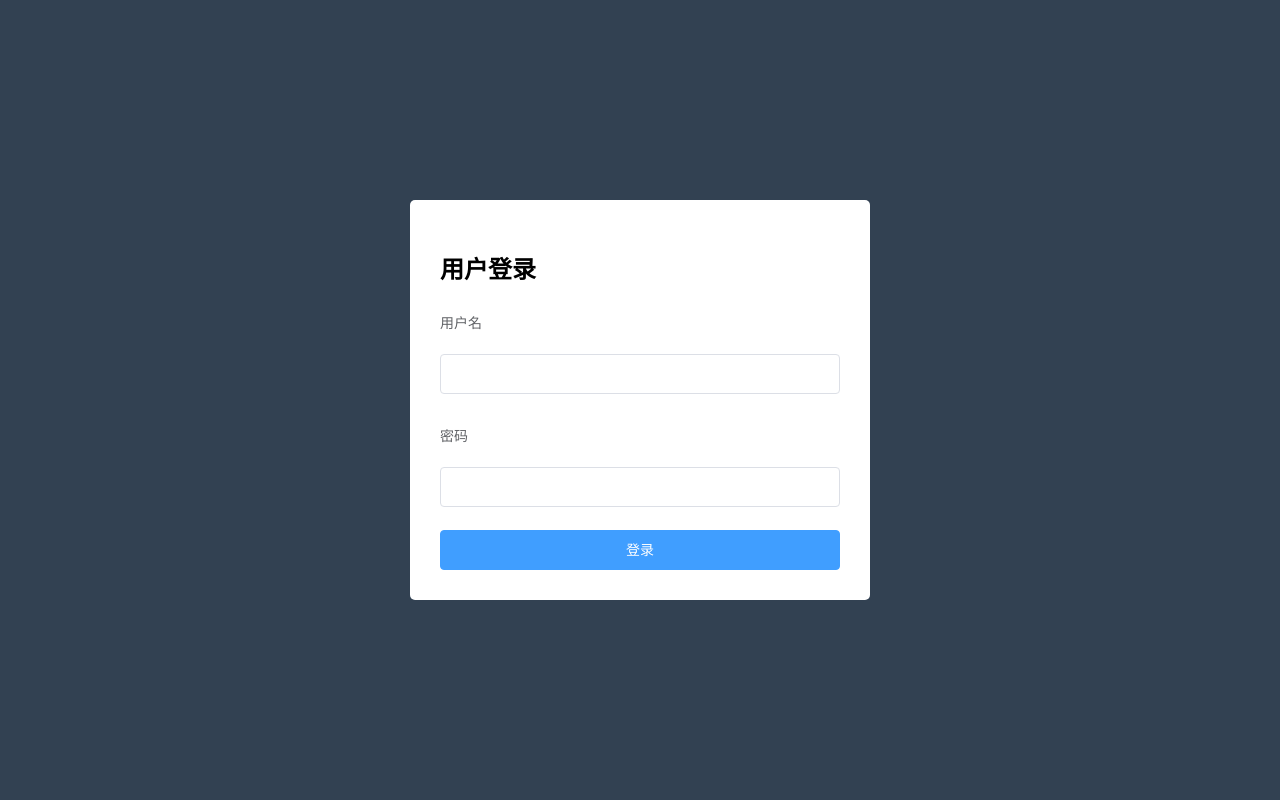
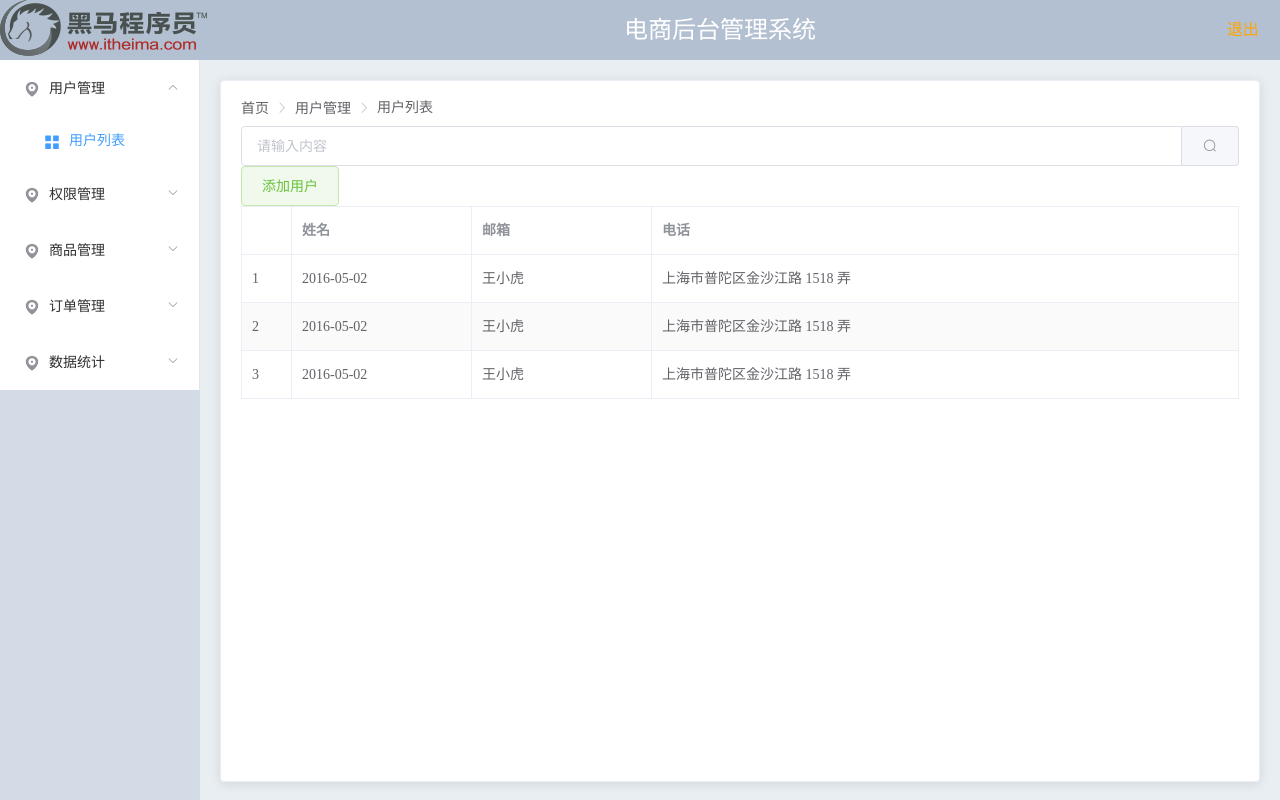
Before and after one commit to BaiHe73/my_store, a Vue app: page /#/users in a window 1280 px wide. Before the commit this address led to /#/login. Built offline with nearby package versions, Linux system fonts and the light colour scheme; sample sign-in values are in the browser's storage; the HTML template or start-up script is replaced by a standard one.

Commit message:
表格基本布局搭建

```diff
--- a/src/views/users/users.vue
+++ b/src/views/users/users.vue
@@ -1,13 +1,90 @@
 <template>
-  <div>
-    users
-  </div>
+  <el-card class="box-card">
+    <!-- 面包屑组件 -->
+    <el-breadcrumb separator-class="el-icon-arrow-right">
+      <el-breadcrumb-item>首页</el-breadcrumb-item>
+      <el-breadcrumb-item>用户管理</el-breadcrumb-item>
+      <el-breadcrumb-item>用户列表</el-breadcrumb-item>
+    </el-breadcrumb>
+    <!-- 搜索框 -->
+    <el-row class="searchRow">
+      <el-col :span="24">
+        <el-input placeholder="请输入内容" class="search">
+          <el-button slot="append" icon="el-icon-search"></el-button>
+        </el-input>
+        <el-button type="success" plain>添加用户</el-button>
+      </el-col>
+    </el-row>
+    <!-- 表格 -->
+    <el-table
+      :data="tableData"
+      border
+      stripe
+      style="width: 100%">
+      <el-table-column
+        type="index"
+        width="50">
+      </el-table-column>
+      <el-table-column
+        prop="name"
+        label="姓名"
+        width="180">
+      </el-table-column>
+      <el-table-column
+        prop="email"
+        label="邮箱"
+        width="180">
+      </el-table-column>
+      <el-table-column
+        prop="mobile"
+        label="电话">
+      </el-table-column>
+      <!-- <el-table-column
+        prop="do"
+        label="操作">
+        <el-button type="primary" icon="el-icon-edit"></el-button>
+        <el-button type="primary" icon="el-icon-share"></el-button>
+        <el-button type="primary" icon="el-icon-delete"></el-button>
+      </el-table-column> -->
+
+    </el-table>
+  </el-card>
 </template>
 
 <script>
-
+export default {
+  data() {
+    return {
+      tableData: [
+        {
+          name: '2016-05-02',
+          email: '王小虎',
+          mobile: '上海市普陀区金沙江路 1518 弄'
+        },
+        {
+          name: '2016-05-02',
+          email: '王小虎',
+          mobile: '上海市普陀区金沙江路 1518 弄'
+        },
+        {
+          name: '2016-05-02',
+          email: '王小虎',
+          mobile: '上海市普陀区金沙江路 1518 弄'
+        }
+      ]
+    };
+  }
+};
 </script>
 
 <style>
-
+  .box-card {
+    height: 100%;
+  }
+  .searchRow {
+    margin-top: 10px;
+  }
+  .search {
+    width: 300px;
+  }
 </style>
```
